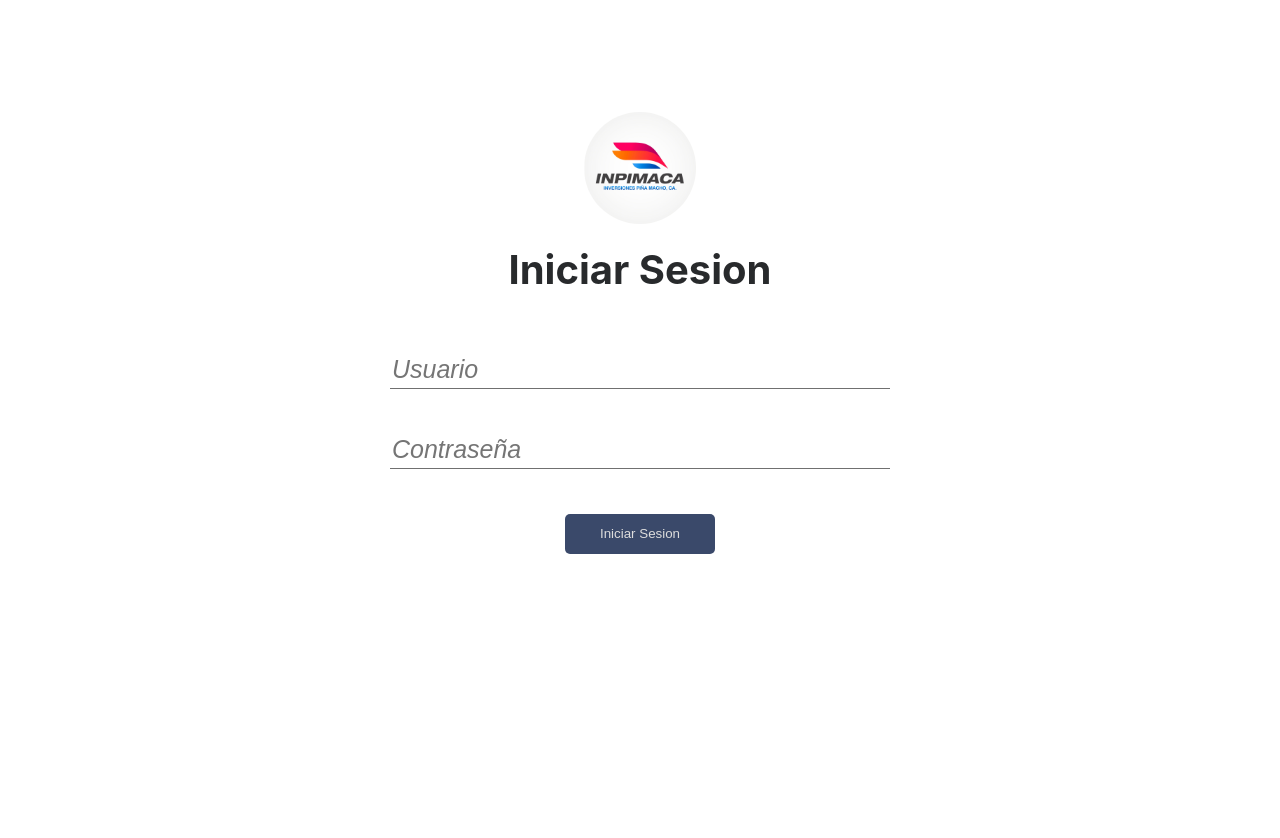
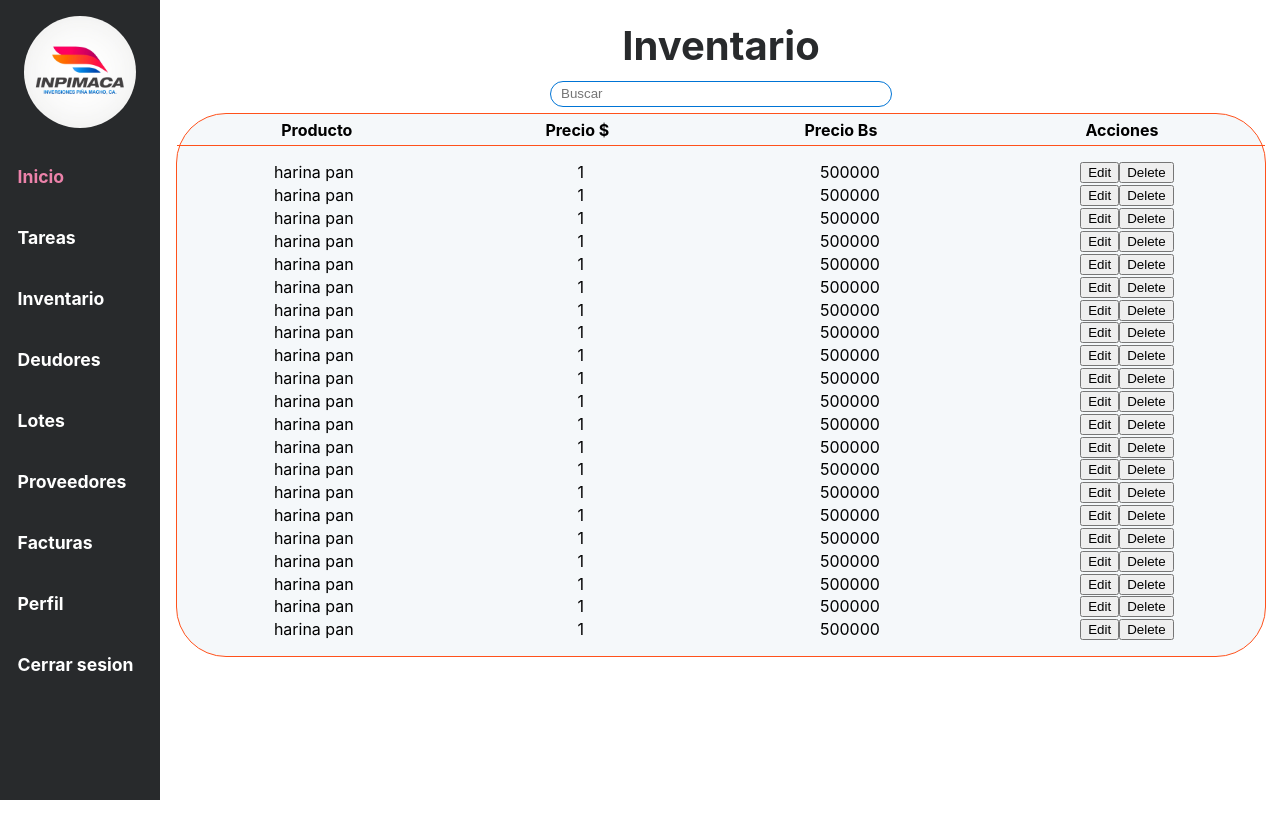
Before and after one commit to Edjopima/inpimaca-app, a React (Create React App) app: page / in a window 1280 px wide. Shown: the top 838 px of the page. After the commit the page ends 800 px from the top, so only its background shows below. Built offline with nearby package versions, Linux system fonts and the light colour scheme.

Commit message:
[Add] css variables and styling app

```diff
--- a/src/components/Inventory.css
+++ b/src/components/Inventory.css
@@ -1,5 +1,4 @@
 .inventory{
-    border: solid 1px red;
     display: flex;
     flex-direction: column;
     align-items: center;
@@ -7,9 +6,9 @@
 }
 
 .table{
-    border: solid 1px #FF511B;
+    border: solid 1px var(--orange);
     border-radius: 50px;
-    background:#F1F1F1;
+    background:var(--widget-background);
     height:34rem;
     overflow: auto;
 }
@@ -17,7 +16,7 @@
 .table-header{
     align-content: center;
     width: 68rem;
-    border-bottom: solid 1px #FF511B;
+    border-bottom: solid 1px var(--orange);
 }
 
 .table-scroll{
--- a/src/components/SearchBox.css
+++ b/src/components/SearchBox.css
@@ -1,6 +1,6 @@
 .Searchbox{
     margin: 6px;
-    border: solid 1px #0074D5;
+    border: solid 1px var(--blue);
     border-radius: 20px;
     padding: 2px 10px;
     width: 20rem;
--- a/src/components/Sidebar.css
+++ b/src/components/Sidebar.css
@@ -4,7 +4,7 @@
     height: 100%;
     width: 10rem;
     position: relative;
-    background-color: rgb(40, 42, 44);
+    background-color: var(--gray);
     display: flex;
     flex-flow: column;
     justify-items: flex-start;
@@ -13,24 +13,25 @@
 }
 
 .item{
-    flex-grow: 1;
     margin:0;
+    margin-top: 0.3rem;
     padding: 1em;
     color: white;
     display: block;
     text-align: start;
     font-size: 1.1em;
+    font-weight: bold;
 }
 
 .selected{
-    color:#d3658f;
+    color:var(--pink-text);
 }
 
 
 .item:hover{
     cursor: pointer;
-    background-color: #cc7093;
-    color:#FC005F ;
+    background-color: var(--pink-hover);
+    color:var(--pink-text);
     border-radius: 5em;
 
 }
--- a/src/components/Signin.css
+++ b/src/components/Signin.css
@@ -13,7 +13,6 @@
 
 .title{
     text-align: center;
-    padding-bottom: 1.5em;
 }
 
 .registro{
@@ -23,33 +22,24 @@
     font-size: 25px;
     font-style: italic;
     border: 0px;
-    border-bottom: 1px solid #707070;
-    color: #707070;
+    border-bottom: 1px solid var(--pink);
+    color: var(--gray);
     padding-bottom: 4px;
     margin-bottom: 45px;
     outline: none;
 }
 .boton{
+    border: solid 2px var(--pink);
+    border-radius: 30px;
     align-self: center;
-    height: 40px;
+    height: 45px;
     width: 150px;
-    background-color: #3a496a;
-    border-radius: 5px;
-    color: #dddddd;
-    border-color: #3a496a;
-    border-style: none;
+    background-color: white;
+    color: var(--pink);
     outline: none;
     cursor: pointer;
 }
 
-.boton2{
-    align-self: center;
-    height: 40px;
-    width: 200px;
-    background-color: #3a496a;
-    border-radius: 5px;
-    color: #dddddd;
-    border-color: #3a496a;
-    border-style: none;
-    outline: none;
+.boton:hover{
+    background-color: var(--pink-hover);
 }
--- a/src/containers/App.css
+++ b/src/containers/App.css
@@ -5,7 +5,6 @@
     width: 100%;
     height: 100%;
     position: fixed;
-
 }
 
 .sidebar {
@@ -16,6 +15,5 @@
     display: flex;
     flex-flow: column;
     align-items: center;
-    height: 700px;
-    padding: 5rem
+    padding: 4rem
 }
--- a/src/containers/App.js
+++ b/src/containers/App.js
@@ -4,18 +4,17 @@ import './App.css'
 import Inventory from '../components/Inventory';
 import Signin from '../components/Signin';
 
-
+const isSignedin=true;
 function App() {
-  const isSignedin=false;
 
   return (
     isSignedin?
     <div className="App">
-      <Sidebar className='sidebar'/>
+      <Sidebar isSignedin={isSignedin} className='sidebar'/>
       <Inventory/>
     </div>:
     <div className='App-flex'>
-      <Signin/>
+      <Signin isSignedin={isSignedin}/>
     </div>
   );
 }
--- a/src/index.css
+++ b/src/index.css
@@ -1,3 +1,13 @@
+:root{
+  --blue:#0074D5;
+  --pink:#FC005F;
+  --pink-text:#ec82aa;
+  --pink-hover:#f5bcd361;
+  --orange:#FF511B;
+  --widget-background:#F5F8FA;
+  --gray:#282a2c;
+}
+
 body {
   margin: 0;
   padding: 0;
@@ -15,14 +25,14 @@ code {
 }
 
 .title{
-  color:rgb(40, 42, 44);
+  color:var(--gray);
   font-weight: bold;
   margin:0;
   padding: 0.3rem;
   font-size: 2.5rem;
 }
 .subtitle{
-  color:rgb(40, 42, 44);
+  color:var(--gray);
   font-weight: 300;
   margin: 0%;
   font-size: 1.2rem;
```
Also changed, not shown: src/components/Widget.css (+4 -4 lines).
